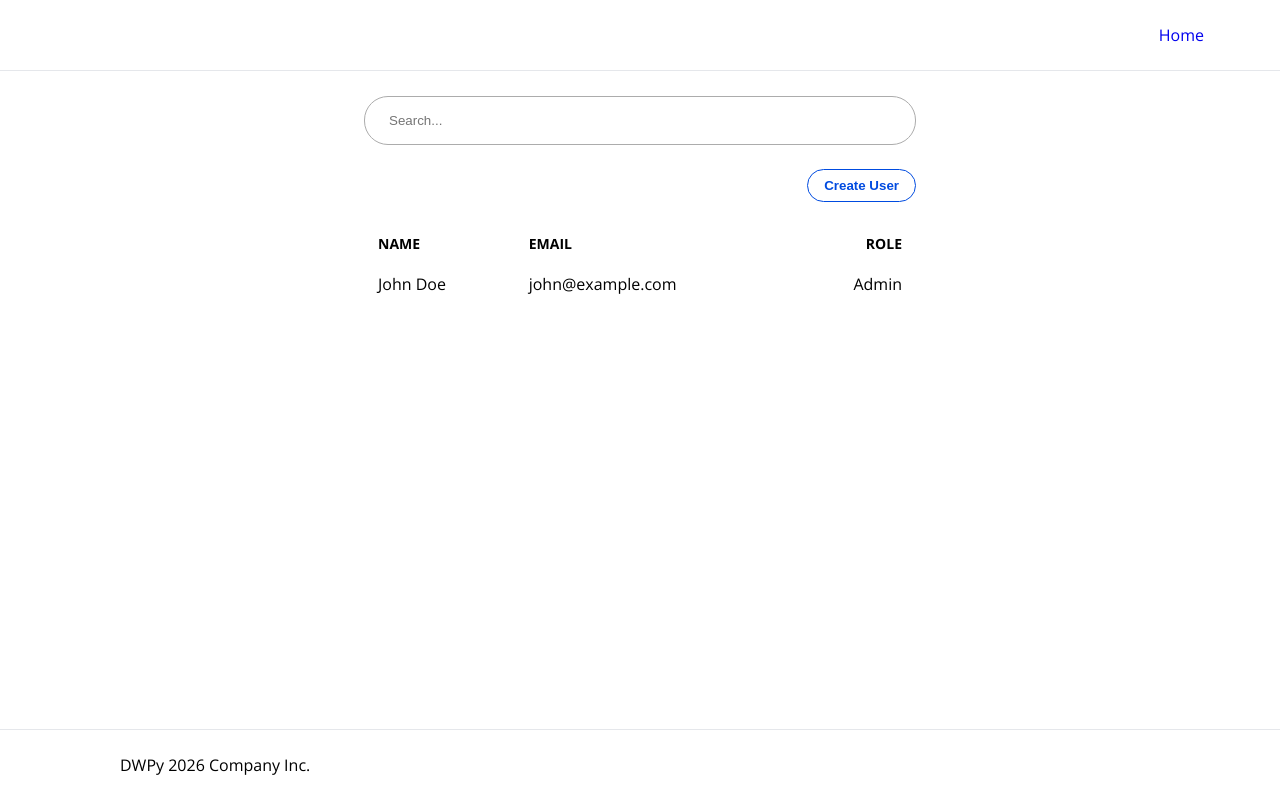
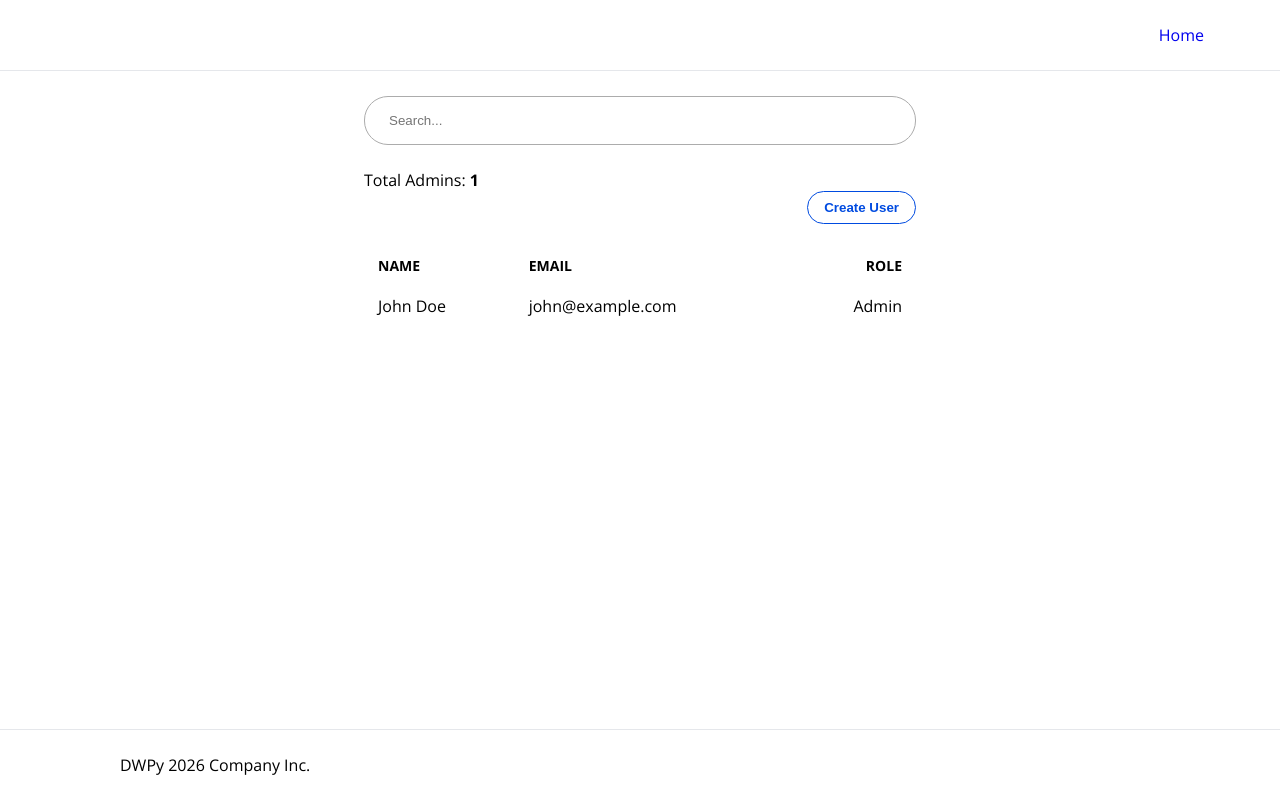
Before and after one commit to glory-arisah/dwpay, a Vue app: page /users in a window 1280 px wide. Built offline with nearby package versions, Linux system fonts and the light colour scheme.

Commit message:
[FEAT]: implement Admin counter on home pahe

```diff
--- a/src/views/users/index.vue
+++ b/src/views/users/index.vue
@@ -25,6 +25,10 @@
 		router.push({ name: 'create-user' })
 	}
 
+	const adminCount = computed(
+		() => users.value.filter((user) => user.role === 'Admin').length,
+	)
+
 	// SYNC PINIA USERS STATE WITH LOCAL STORAGE
 	userStore.loadFromStorage()
 	// RUN GET /users
@@ -43,6 +47,10 @@
 					placeholder="Search..."
 					v-model="search"
 				/>
+			</div>
+
+			<div>
+				<span>Total Admins:</span> <strong>{{ adminCount }}</strong>
 			</div>
 
 			<div class="create-user-cta">
```
